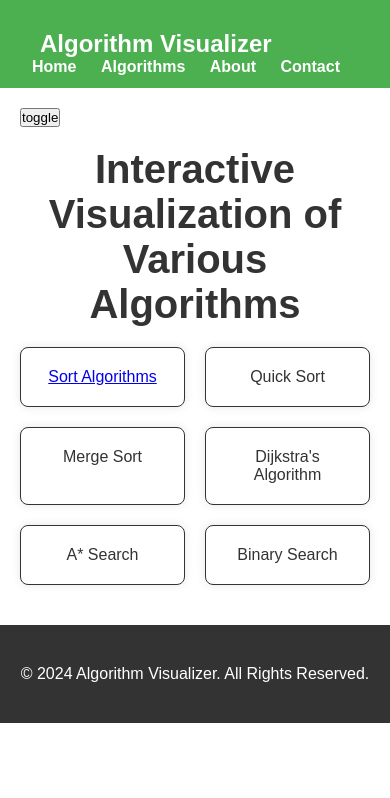
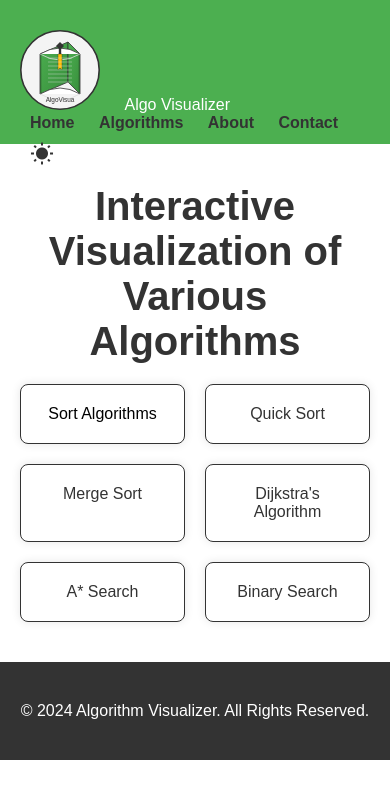
Before and after one commit to Abdelrhman8Qouay/Algorithm-Visualizer, a plain HTML site: page index.html in a window 390 px wide. Drawn offline with Linux system fonts and the light colour scheme.

Commit message:
almost done the manual generator with vanilla

```diff
--- a/assets/css/main.css
+++ b/assets/css/main.css
@@ -17,7 +17,7 @@
 /* Define dark mode variables */
 :root[data-theme='dark'] {
     --primary-color: #4CAF50; /* Green color for navbar, highlights */
-    --secondary-color: #2b2b2b; /* Dark gray color for text and borders */
+    --secondary-color: white; /* Dark gray color for text and borders */
     --background-color: rgb(19, 19, 19); /* White color for background and content boxes */
 }
 
@@ -40,6 +40,12 @@ canvas {
     border: 1px solid var(--secondary-color);
 }
 
+
+a {
+    text-decoration: none;
+    color: initial;
+}
+
 /* ---------------------------- Navbar styles ---------------------------- */
 .navbar {
     background-color: var(--primary-color);
@@ -58,6 +64,7 @@ canvas {
     display: inline;
     float: right;
     padding-right: 20px;
+    color: var(--secondary-color);
 }
 
 .nav-links li {
@@ -66,7 +73,7 @@ canvas {
 }
 
 .nav-links a {
-    color: var(--background-color);
+    color: var(--secondary-color);
     text-decoration: none;
     font-weight: bold;
 }
@@ -74,6 +81,31 @@ canvas {
 .nav-links a:hover {
     text-decoration: underline;
 }
+
+
+/* ------------- theme button ------------- */
+.theme-toggle {
+    background-color: transparent;
+    border: none;
+    border-radius: 50%;
+    padding: 10px;
+    cursor: pointer;
+    transition: background-color 0.3s, transform 0.3s;
+    position: relative;
+    outline: none;
+}
+
+.theme-toggle i {
+    color: var(--secondary-color);
+    font-size: 24px;
+    transition: inherit;
+    transition: color 0.3s;
+}
+.theme-toggle:hover i {
+    transform: scale(1.1);
+    color: var(--background-color);
+}
+
 
 /* ---------------------------- Main title style ---------------------------- */
 .main-title {
--- a/generate.js
+++ b/generate.js
@@ -7,6 +7,7 @@
 
 document.addEventListener('DOMContentLoaded', () => {
 
+    // --- First Operations ========================================================================================
     // head links ============================================
     var generate_css = ()=> {
         const pathname = window.location.pathname;
@@ -24,34 +25,37 @@ document.addEventListener('DOMContentLoaded', () => {
         document.getElementsByTagName( "head" )[0].appendChild( link );
     }
     generate_css();
+    var generate_google_icons = ()=> {
+        var link = document.createElement( "link" );
+        link.href = "https://fonts.googleapis.com/icon?family=Material+Icons";
+        link.rel = "stylesheet";
+
+        document.getElementsByTagName( "head" )[0].appendChild( link );
+    }
+    generate_google_icons();
 
 
     // navbar element ============================================
-
-    // theme toggle ------
-    const themeToggleButton = document.getElementById('themeBtn');
-    const currentTheme = localStorage.getItem('theme') || 'light';
-    // Apply the current theme
-    document.documentElement.setAttribute('data-theme', currentTheme);
-    // Toggle theme when button is clicked
-    themeToggleButton.addEventListener('click', () => themeToggle('data-theme'));
-
-
-    // navbar build ------
     const nav = `    <nav class="navbar">
                         <div class="container">
-                            <h1 class="nav-title">Algorithm Visualizer</h1>
+                            <div class="logo">
+                                <img width="80" height="80" src="${getDynamicURL('logo.svg', 'assets')}" alt="Algorithm Visualizer Logo" class="logo">
+                                <span class="nav-title">Algo Visualizer</span>
+                            </div>
                             <ul class="nav-links">
                                 <li><a href="${changeNavURL('home')}">Home</a></li>
                                 <li><a href="#algorithms">Algorithms</a></li>
                                 <li><a href="${changeNavURL('about')}">About</a></li>
                                 <li><a href="#contact">Contact</a></li>
+                                <button id="themeBtn" class="theme-toggle">
+                                    <i class="material-icons" id="theme-icon">wb_sunny</i>
+                                </button>
                             </ul>
                         </div>
-                    </nav>`;
+                    </nav>
+`;
     const navEl = document.querySelector('.navEl');
     navEl.innerHTML = nav;
-
 
 
 
@@ -65,13 +69,32 @@ document.addEventListener('DOMContentLoaded', () => {
     footerEl.innerHTML = footer;
 
 
+    // --- Additional Operations ========================================================================================
+    // Actions To Do ============================================
+
+    // theme toggle ------
+    const themeToggleButton = document.getElementById('themeBtn');
+    const currentTheme = localStorage.getItem('theme') || 'light';
+    // Apply the current theme
+    document.documentElement.setAttribute('data-theme', currentTheme);
+    // themeToggleButton.children[0].innerHTML = currentTheme == 'light' ? 'wb_sunny' : 'nights_stay';
+    // Toggle theme when button is clicked
+    themeToggleButton.addEventListener('click', () => {
+        themeToggle('data-theme');
+        themeToggleButton.children[0].innerHTML = currentTheme == 'light' ? 'wb_sunny' : 'nights_stay';
+    });
+
 });
 
 
 
 // console.log(currIsHome(window.location.pathname));
 
-// functions used ============================================
+
+
+
+// functions used ============================================ ==========================
+// change the nav urls to the correct path
 function changeNavURL(name) {
     const pathname = window.location.pathname;
     var genURL = '';
@@ -92,11 +115,47 @@ function changeNavURL(name) {
     return genURL;
 }
 
+// get the correct url of the files from [specific] folders (dynamically)
+function getDynamicURL(fileName, folderName) {
+    const pathname = window.location.pathname;
+    var genURL = '';
+    if(folderName == 'assets') {
+        if(currIsHome(pathname)) {
+            genURL= 'assets/'+fileName;
+        } else {
+            genURL= '../assets/'+fileName;
+        }
+    }
+    else if(folderName == 'pages') {
+        if(currIsHome(pathname)) {
+            genURL= 'pages/'+fileName;
+        } else {
+            genURL= '../pages/'+fileName;
+        }
+    }
+    else if(folderName == 'js') {
+        if(currIsHome(pathname)) {
+            genURL= 'assets/js/'+fileName;
+        } else {
+            genURL= '../assets/js/'+fileName;
+        }
+    } else {
+        if(currIsHome(pathname)) {
+            genURL= fileName;
+        } else {
+            genURL= '../'+fileName;
+        }
+    }
+    return genURL;
+}
+
+// check if this page is from (pages) or (index >> main)
 function currIsHome(pathname) {
     if(pathname.search('pages') != -1) return false;
     return true;
 }
 
+// make the theme toggle for (theme button) when click
 function themeToggle(themeAttrName= 'data-theme') {
     let theme = document.documentElement.getAttribute(themeAttrName) === 'light' ? 'dark' : 'light';
 
--- a/index.html
+++ b/index.html
@@ -9,9 +9,9 @@
     <!-- Navbar -->
     <div class="navEl"></div>
 
+
     <!-- Main Content -->
     <div class="container">
-        <button id="themeBtn">toggle</button>
         <h2 class="main-title">Interactive Visualization of Various Algorithms</h2>
         <div class="content-grid">
             <a class="content-box" href="pages/sorted.html">Sort Algorithms</a>
@@ -32,7 +32,7 @@
 
 
 
+    <script src="generate.js"></script>
     <script src="main.js"></script>
-    <script src="generate.js"></script>
 </body>
 </html>
```
Also changed, not shown: pages/sorted.html (+1 -1 lines), assets/logo.svg (added), 1 other file.
